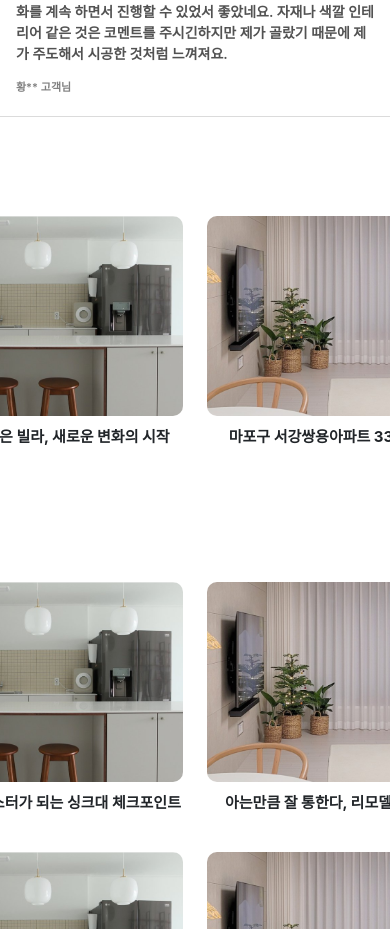
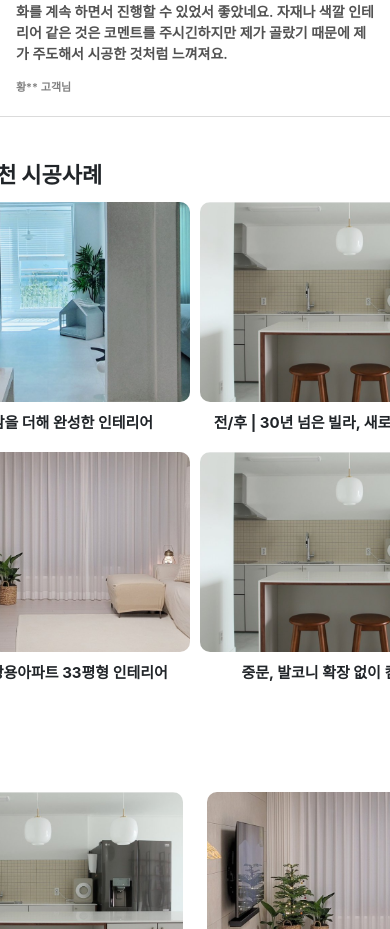
Before and after one commit to peppermintc/thc, a React (Create React App) app: page /experts in a window 390 px wide. Shown: the part 1709-2638 px from the top of the page. Built offline with nearby package versions, Linux system fonts and the light colour scheme.

Commit message:
feat: responsive expert example

```diff
--- a/src/components/expertExample/expertExample.module.css
+++ b/src/components/expertExample/expertExample.module.css
@@ -50,3 +50,17 @@
   display: flex;
   justify-content: center;
 }
+
+@media all and (max-width: 1248px) {
+  .title_box {
+    width: 600px;
+  }
+  .card_box {
+    width: 600px;
+  }
+  .container {
+    margin-top: 40px;
+    height: 570px;
+    justify-content: unset;
+  }
+}
```
